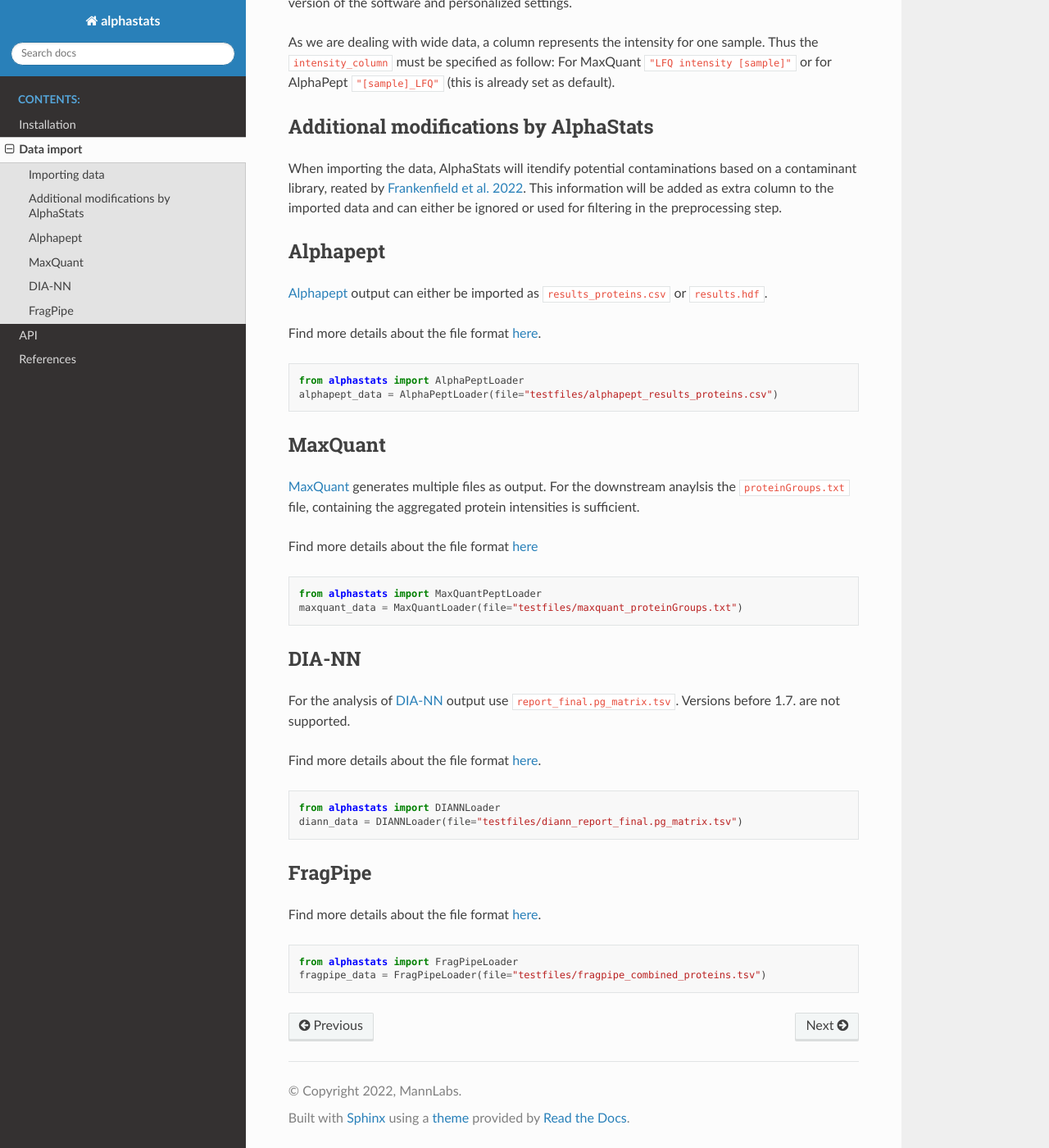
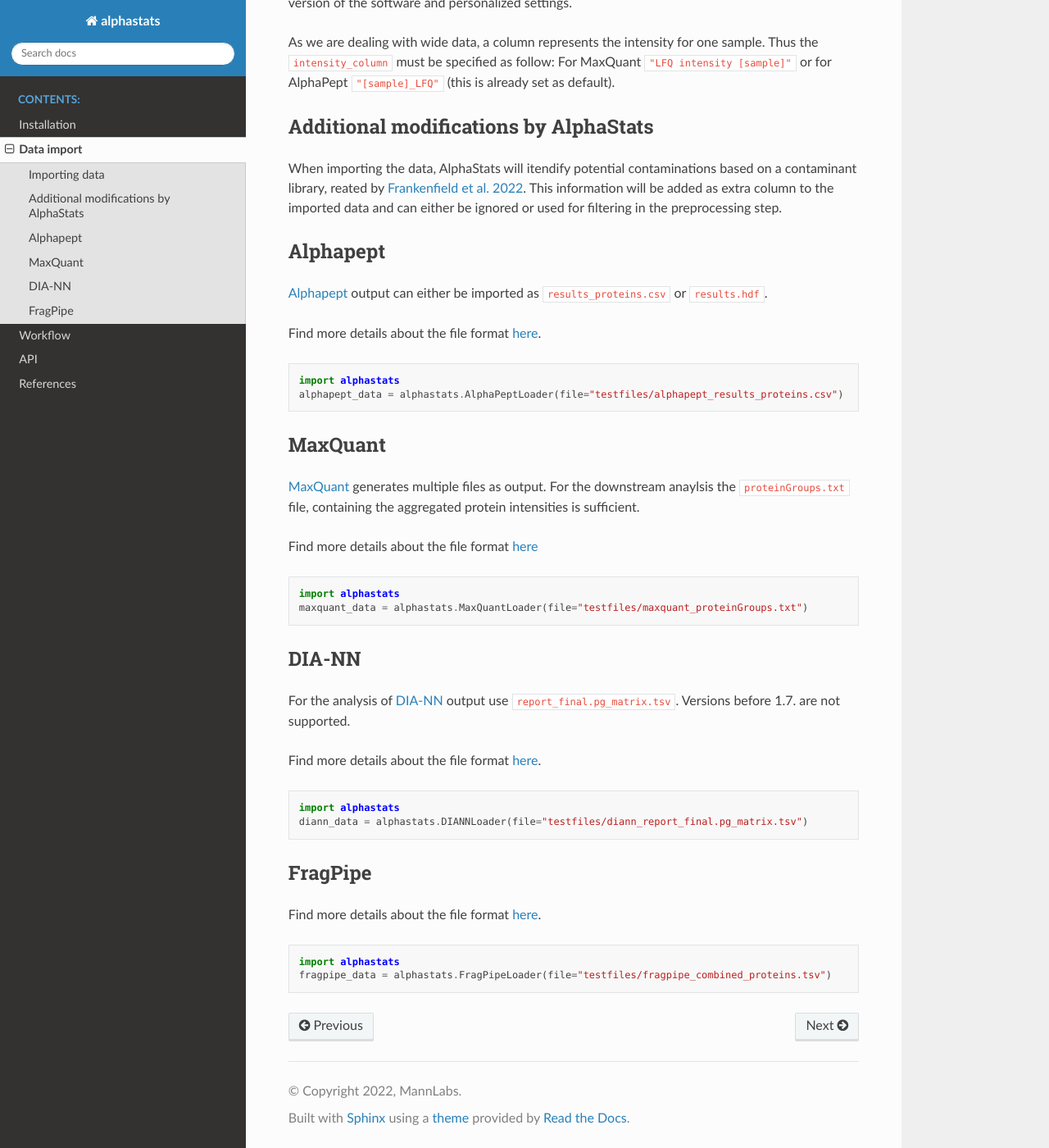
Before and after one commit to MannLabs/alphapeptstats, a Sphinx documentation site: the page built from docs/source/import_data.md, in a window 1280 px wide and 1400 px high, scrolled down 393 px. Shown: the whole window at 82% size. Built offline with Sphinx 7.4.7 and the Read the Docs theme 2.0.0, drawn with Linux system fonts in a browser that asks for light colours; pages that are not in the unit, such as notebooks, are missing from menus.

Commit message:
workflow

````diff
--- a/docs/source/import_data.md
+++ b/docs/source/import_data.md
@@ -16,8 +16,8 @@
 Find more details about the file format [here](https://mannlabs.github.io/alphapept/file_formats.html).
 
 ```python
-from alphastats import AlphaPeptLoader
-alphapept_data = AlphaPeptLoader(file="testfiles/alphapept_results_proteins.csv")
+import alphastats
+alphapept_data = alphastats.AlphaPeptLoader(file="testfiles/alphapept_results_proteins.csv")
 ```
 
 ## MaxQuant
@@ -26,8 +26,8 @@
 Find more details about the file format [here](http://www.coxdocs.org/doku.php?id=maxquant:table:proteingrouptable)
 
 ```python
-from alphastats import MaxQuantPeptLoader
-maxquant_data = MaxQuantLoader(file="testfiles/maxquant_proteinGroups.txt")
+import alphastats
+maxquant_data = alphastats.MaxQuantLoader(file="testfiles/maxquant_proteinGroups.txt")
 ```
 
 ## DIA-NN
@@ -36,8 +36,8 @@
 Find more details about the file format [here](https://github.com/vdemichev/DiaNN#output).
 
 ```python
-from alphastats import DIANNLoader
-diann_data = DIANNLoader(file="testfiles/diann_report_final.pg_matrix.tsv")
+import alphastats
+diann_data = alphastats.DIANNLoader(file="testfiles/diann_report_final.pg_matrix.tsv")
 ```
 
 ## FragPipe
@@ -45,6 +45,6 @@
 Find more details about the file format [here](https://fragpipe.nesvilab.org/docs/tutorial_fragpipe_outputs.html#combined_proteintsv).
 
 ```python
-from alphastats import FragPipeLoader
-fragpipe_data = FragPipeLoader(file="testfiles/fragpipe_combined_proteins.tsv")
+import alphastats
+fragpipe_data = alphastats.FragPipeLoader(file="testfiles/fragpipe_combined_proteins.tsv")
 ```
````
Also changed, not shown: docs/source/workflow_maxquant.ipynb (added).
